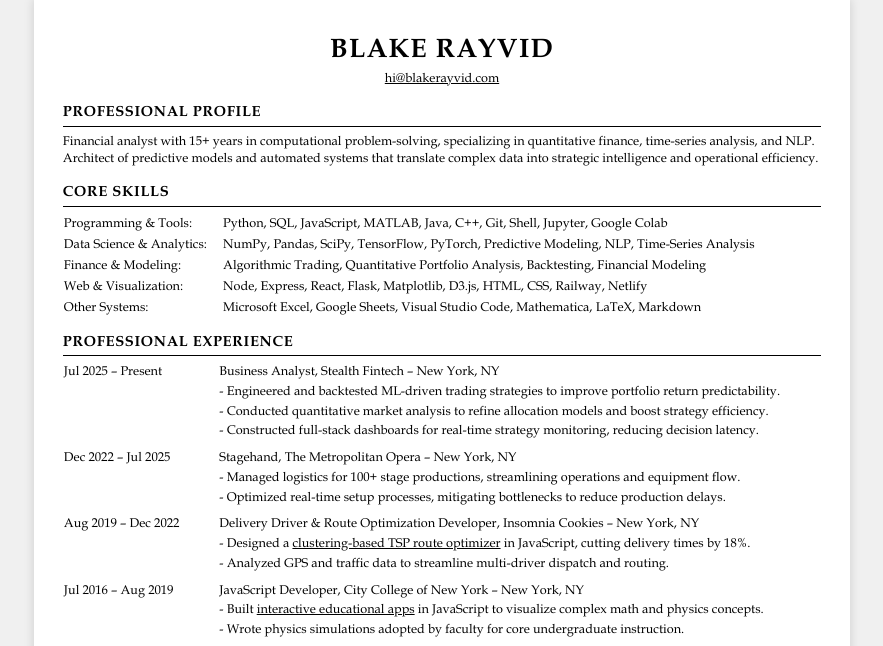
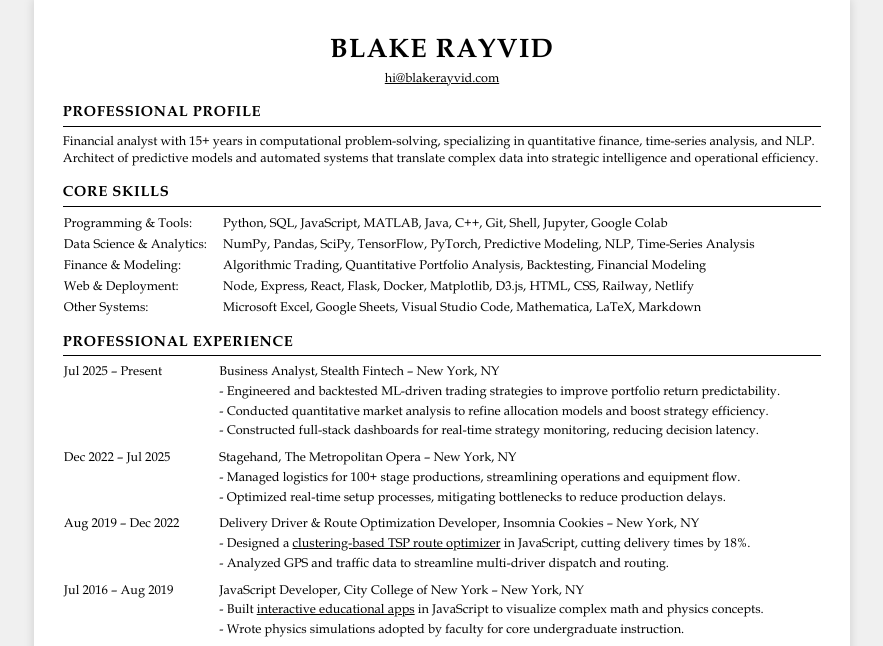
Before and after one commit to brayvid/brayvid, a Flask app: page / in a window 1280 px wide. Shown: the part 109-755 px from the top of the page, without its empty margins (198-1081 px from the left). Run offline with Flask 3, Linux system fonts and the light colour scheme.

Commit message:
add docker

```diff
--- a/templates/index.html
+++ b/templates/index.html
@@ -191,7 +191,7 @@
             <tr style="vertical-align: top;"><td style="width: 21%; padding-right: 10px;"><span>Programming & Tools:</span></td><td>Python, SQL, JavaScript, MATLAB, Java, C++, Git, Shell, Jupyter, Google Colab</td></tr>
             <tr style="vertical-align: top;"><td style="padding-right: 10px;"><span>Data Science & Analytics:</span></td><td>NumPy, Pandas, SciPy, TensorFlow, PyTorch, Predictive Modeling, NLP, Time-Series Analysis</td></tr>
             <tr style="vertical-align: top;"><td style="padding-right: 10px;"><span>Finance & Modeling:</span></td><td>Algorithmic Trading, Quantitative Portfolio Analysis, Backtesting, Financial Modeling</td></tr>
-            <tr style="vertical-align: top;"><td style="padding-right: 10px;"><span>Web & Visualization:</span></td><td>Node, Express, React, Flask, Matplotlib, D3.js, HTML, CSS, Railway, Netlify</td></tr>
+            <tr style="vertical-align: top;"><td style="padding-right: 10px;"><span>Web & Deployment:</span></td><td>Node, Express, React, Flask, Docker, Matplotlib, D3.js, HTML, CSS, Railway, Netlify</td></tr>
             <tr style="vertical-align: top;"><td style="padding-right: 10px;"><span>Other Systems:</span></td><td>Microsoft Excel, Google Sheets, Visual Studio Code, Mathematica, LaTeX, Markdown</td></tr>
         </tbody></table>
         <h2>PROFESSIONAL EXPERIENCE</h2>
```
Also changed, not shown: README.md, 1 other file.
